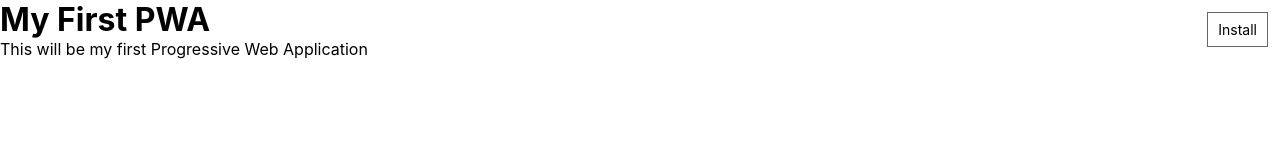
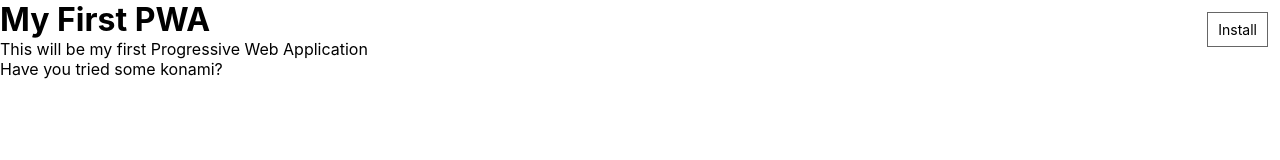
Before and after one commit to sergeyprimirenkov/pwa, a plain HTML site: page index.html in a window 1280 px wide. Drawn offline with Linux system fonts and the light colour scheme.

Commit message:
update files

```diff
--- a/index.html
+++ b/index.html
@@ -31,6 +31,7 @@
   <h1>My First PWA</h1>
   <p>This will be my first Progressive Web Application</p>
   <div id="install" class="install">Install</div>
+  <div class="tooltip">Have you tried some konami?</div>
   <script>
   if ('serviceWorker' in navigator) {
     window.addEventListener('load', function() {
```
